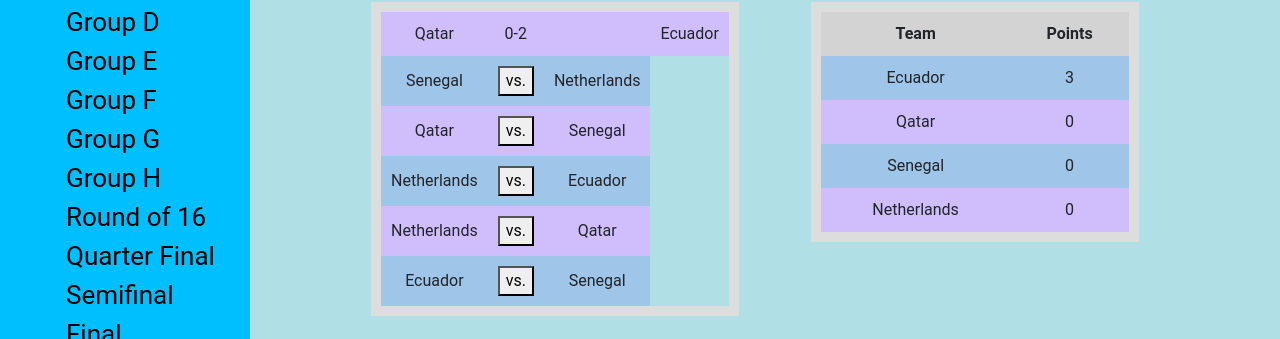
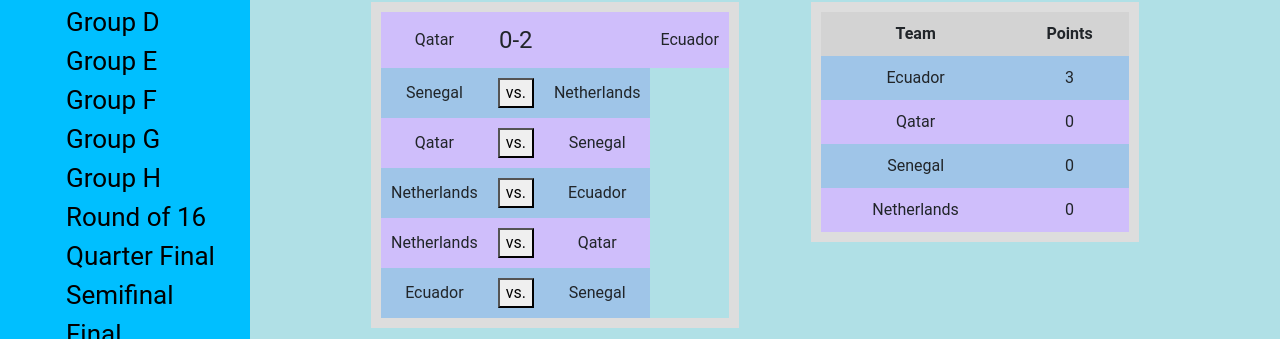
Before and after one commit to chuyo74/wc2022, a plain HTML site: page Group stages.html in a window 1280 px wide. Shown: the part 217-556 px from the top of the page. Drawn offline with nearby package versions, Linux system fonts and the light colour scheme.

Commit message:
Update styles.css

```diff
--- a/styles.css
+++ b/styles.css
@@ -131,6 +131,6 @@ img {
   text-align: center;
 }
 
-.class{
+.result{
   font-size: 24px;
 }
```
